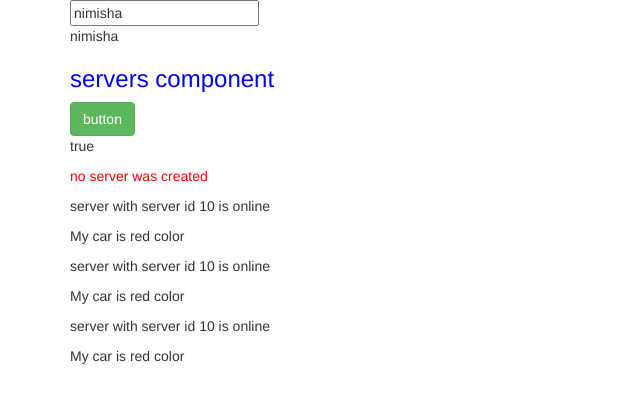
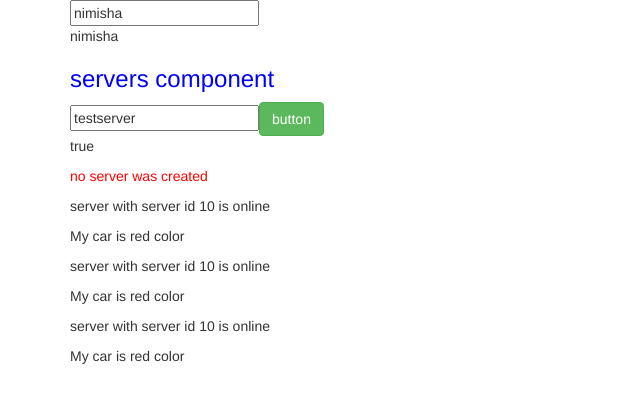
Before and after one commit to nimishawilson/my-first-angular-app, an Angular app: page / in a window 1280 px wide. Shown: the top 402 px of the page, without its empty margins (0-640 px from the left). Built offline with nearby package versions, Linux system fonts and the light colour scheme.

Commit message:
combining all forms of data binding

```diff
--- a/src/app/servers/servers.component.html
+++ b/src/app/servers/servers.component.html
@@ -1,3 +1,4 @@
+<input type='text' [(ngModel)]="serverName">
 <button class="btn btn-success" [disabled]="!allowNewServers" (click)="onCreateServer()">  button </button>
 <p [innerText]="allowNewServers"> </p>
 <p class="red"> {{ serverCreationStatus }} </p>
--- a/src/app/servers/servers.component.ts
+++ b/src/app/servers/servers.component.ts
@@ -9,6 +9,8 @@ export class ServersComponent implements OnInit {
 
 allowNewServers = false;
 serverCreationStatus = 'no server was created';
+serverName = 'testserver';
+
   constructor() {
     setTimeout(() => {
       this.allowNewServers = true;
@@ -19,6 +21,6 @@ serverCreationStatus = 'no server was created';
   }
 
 onCreateServer(){
-  this.serverCreationStatus = 'server was created';
+  this.serverCreationStatus = 'server was created name is '+this.serverName;
 }
 }
```
